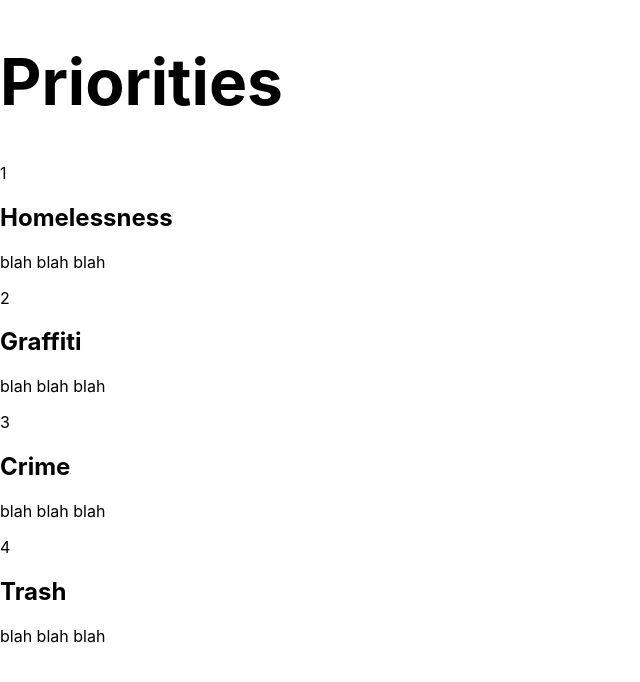
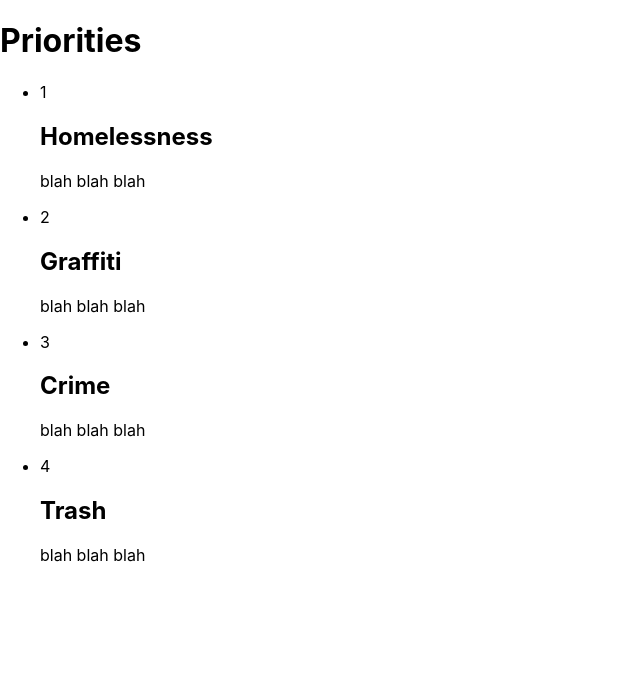
Before and after one commit to code4sac/neighborhood-connect, a React (Create React App) app: page / in a window 1280 px wide. Shown: the top 682 px of the page, without its empty margins (0-640 px from the left). Built offline with nearby package versions, Linux system fonts and the light colour scheme.

Commit message:
removed styled component from PrioritiesPage

```diff
--- a/src/components/PrioritiesPage.js
+++ b/src/components/PrioritiesPage.js
@@ -1,27 +1,12 @@
 import React from "react";
 import PriorityCard from "./PriorityCard";
-import styled from "styled-components";
-
-const PrioritiesWrapper = styled.div`
-  margin-bottom: 1rem;
-`;
-
-const PriorityList = styled.ul`
-  list-style-type: none;
-  padding: 0;
-  margin: 0;
-`;
-
-const StyledTitle = styled.h1`
-  font-size: 4rem;
-`;
 
 const PrioritiesPage = () => {
   return (
     <div>
-      <StyledTitle>Priorities</StyledTitle>
-      <PrioritiesWrapper>
-        <PriorityList>
+      <h1>Priorities</h1>
+      <div>
+        <ul>
           <li>
             <PriorityCard
               rank={1}
@@ -50,8 +35,8 @@ const PrioritiesPage = () => {
               description={"blah blah blah"}
             />
           </li>
-        </PriorityList>
-      </PrioritiesWrapper>
+        </ul>
+      </div>
     </div>
   );
 };
```
